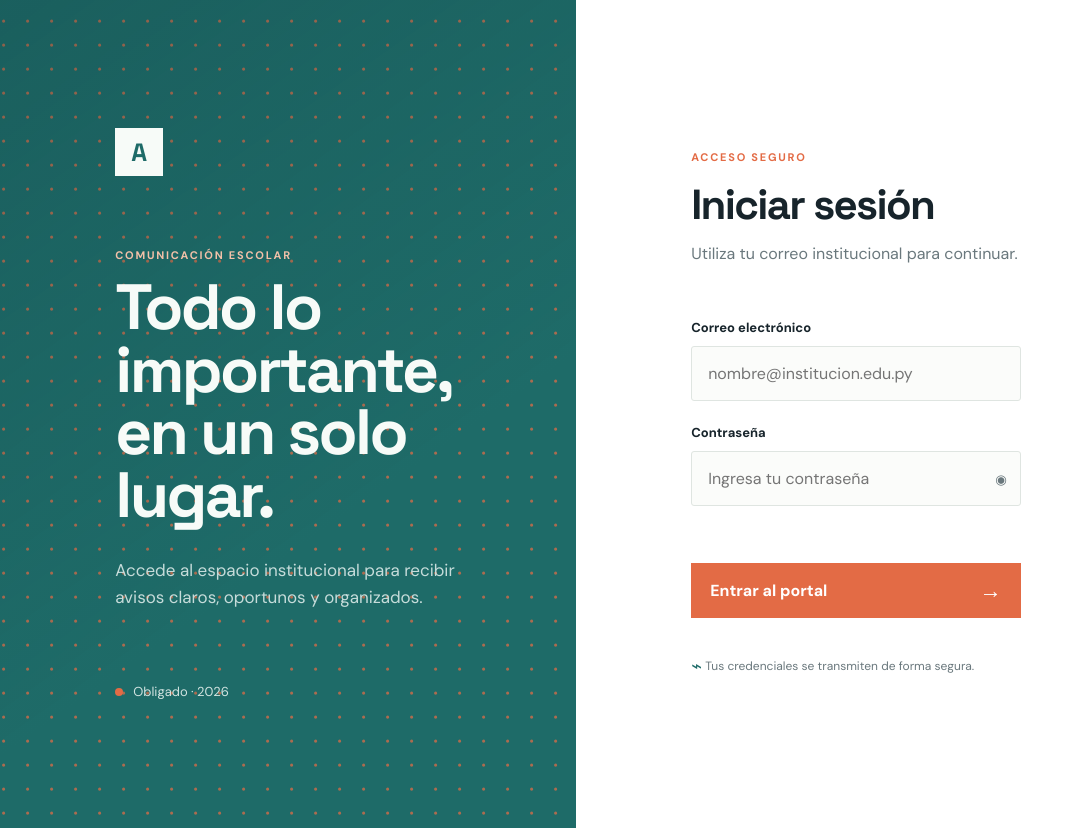
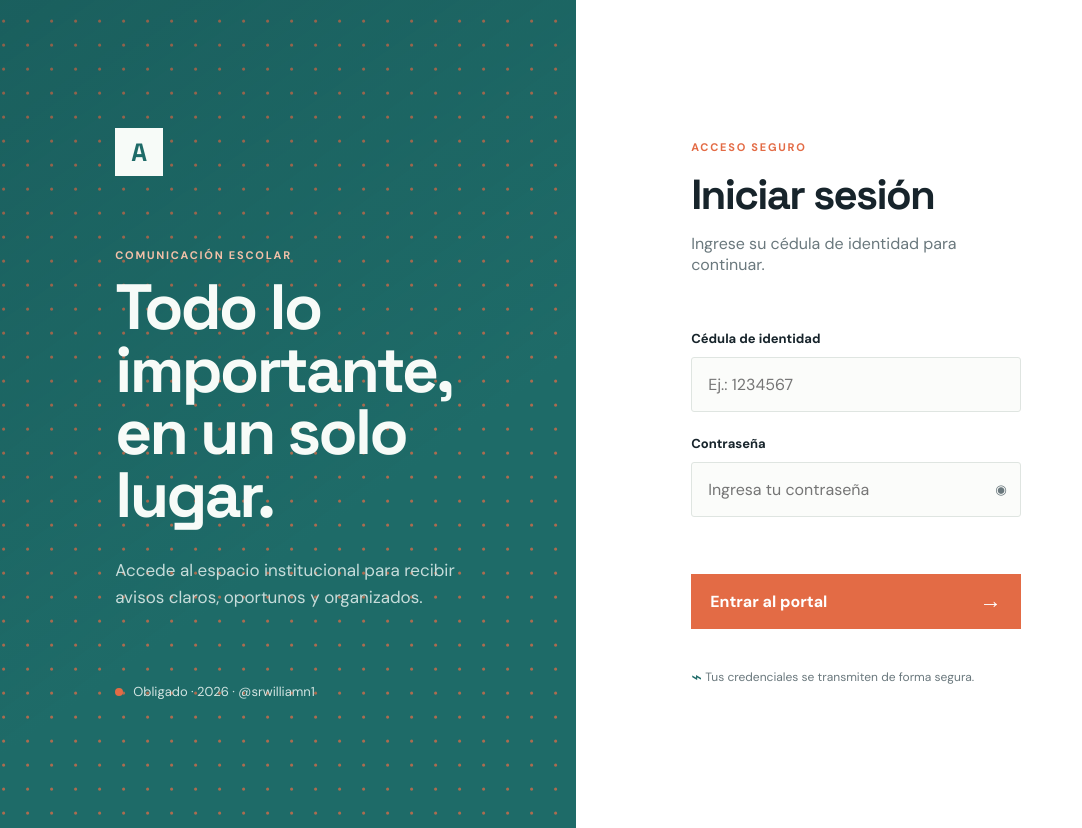
Before and after one commit to SrWillianM/AvisoWm, a Django app: page / in a window 1280 px wide. Shown: the whole page, without its empty margins (0-1082 px from the left). Run offline with Django 5.2, Linux system fonts and the light colour scheme; parts of the project's set-up code (start-up, migrations or seed data) failed here and were passed over.

Commit message:
feat: usar cedula como identidad del usuario

```diff
--- a/login_app/static/login_app/login.js
+++ b/login_app/static/login_app/login.js
@@ -1,5 +1,5 @@
 const form = document.querySelector('#login-form');
-const emailInput = document.querySelector('#correo');
+const cedulaInput = document.querySelector('#cedula');
 const passwordInput = document.querySelector('#password');
 const message = document.querySelector('#form-message');
 const submitButton = document.querySelector('#submit-button');
@@ -19,8 +19,8 @@ form.addEventListener('submit', async (event) => {
     message.textContent = '';
     message.classList.remove('success');
 
-    if (!emailInput.value.trim() || !passwordInput.value) {
-        message.textContent = 'Completa tu correo y contraseña para continuar.';
+    if (!cedulaInput.value.trim() || !passwordInput.value) {
+        message.textContent = 'Completa tu cédula y contraseña para continuar.';
         return;
     }
 
@@ -32,7 +32,7 @@ form.addEventListener('submit', async (event) => {
             method: 'POST',
             headers: { 'Content-Type': 'application/json' },
             body: JSON.stringify({
-                correo: emailInput.value.trim(),
+                cedula: cedulaInput.value.trim(),
                 password: passwordInput.value,
             }),
         });
@@ -42,7 +42,7 @@ form.addEventListener('submit', async (event) => {
             throw new Error(data.error || 'No fue posible iniciar sesión.');
         }
 
-        message.textContent = `Bienvenido, ${data.usuario.correo}.`;
+        message.textContent = `Bienvenido. Cédula: ${data.usuario.cedula}.`;
         message.classList.add('success');
     } catch (error) {
         message.textContent = error.message;
--- a/login_app/views.py
+++ b/login_app/views.py
@@ -14,7 +14,7 @@ def pagina_login(request):
 @csrf_exempt
 @require_POST
 def api_iniciar_sesion(request):
-    """Autentica un usuario mediante correo electrónico y contraseña."""
+    """Autentica un usuario mediante cédula de identidad y contraseña."""
     try:
         data = json.loads(request.body)
     except json.JSONDecodeError:
@@ -23,16 +23,16 @@ def api_iniciar_sesion(request):
             status=400,
         )
 
-    correo = data.get('correo', '').strip().lower()
+    cedula = str(data.get('cedula', '')).strip()
     password = data.get('password', '')
 
-    if not correo or not password:
+    if not cedula or not password:
         return JsonResponse(
-            {'error': 'El correo y la contraseña son obligatorios.'},
+            {'error': 'La cédula y la contraseña son obligatorias.'},
             status=400,
         )
 
-    user = authenticate(request, username=correo, password=password)
+    user = authenticate(request, username=cedula, password=password)
 
     if user is None:
         return JsonResponse({'error': 'Credenciales inválidas.'}, status=401)
@@ -42,7 +42,7 @@ def api_iniciar_sesion(request):
         'mensaje': 'Inicio de sesión exitoso.',
         'usuario': {
             'id': user.id,
-            'correo': user.email,
+            'cedula': user.cedula,
             'nombre': user.get_full_name(),
             'rol': user.rol,
         },
--- a/templates/login_app/login.html
+++ b/templates/login_app/login.html
@@ -4,7 +4,7 @@
 <head>
     <meta charset="UTF-8">
     <meta name="viewport" content="width=device-width, initial-scale=1.0">
-    <title>Acceso institucional | Avisos UNAE</title>
+    <title>Acceso institucional</title>
     <link rel="stylesheet" href="{% static 'login_app/login.css' %}">
 </head>
 <body>
@@ -19,7 +19,7 @@
             </p>
             <div class="institution-line">
                 <span class="institution-dot"></span>
-                <span>Obligado · 2026</span>
+                <span>Obligado · 2026 · @srwilliamn1</span>
             </div>
         </section>
 
@@ -27,17 +27,19 @@
             <div class="form-heading">
                 <p class="eyebrow">Acceso seguro</p>
                 <h2 id="login-title">Iniciar sesión</h2>
-                <p>Utiliza tu correo institucional para continuar.</p>
+                <p>Ingrese su cédula de identidad para continuar.</p>
             </div>
 
             <form id="login-form" novalidate>
-                <label for="correo">Correo electrónico</label>
+                <label for="cedula">Cédula de identidad</label>
                 <input
-                    id="correo"
-                    name="correo"
-                    type="email"
-                    autocomplete="email"
-                    placeholder="nombre@institucion.edu.py"
+                    id="cedula"
+                    name="cedula"
+                    type="text"
+                    inputmode="numeric"
+                    autocomplete="username"
+                    placeholder="Ej.: 1234567"
+                    maxlength="20"
                     required
                 >
 
```
Also changed, not shown: login_app/admin.py (+5 -5 lines), login_app/models.py (+19 -9 lines), README.md, login_app/migrations/0003_cedula_as_primary_key.py (added), login_app/migrations/0004_alter_usuario_groups_alter_usuario_is_active.py (added), 1 other file.
